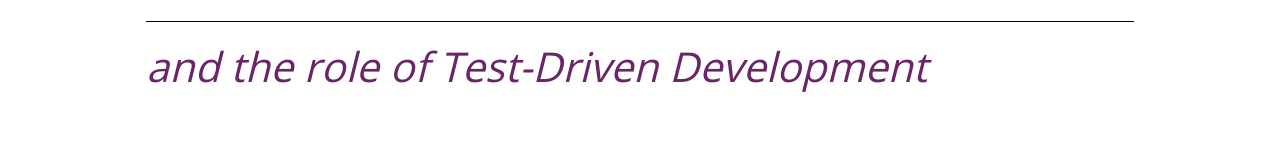
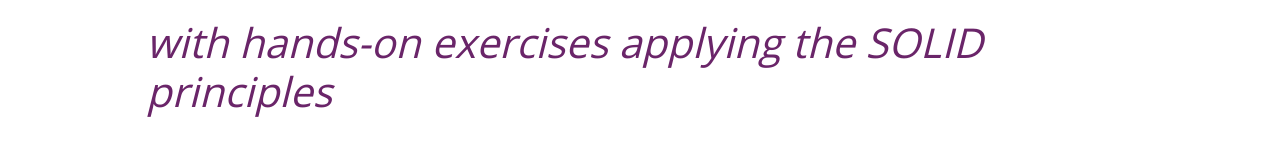
Before and after one commit to brookingcharlie/solid-slides, a website: page index.html in a window 1280 px wide. Shown: the part 493-659 px from the top of the page. Drawn offline with Linux system fonts and the light colour scheme; a web font is replaced by a local one.

Commit message:
make title more SOLID

```diff
--- a/index.html
+++ b/index.html
@@ -3,9 +3,9 @@
 <head>
   <meta charset="utf-8">
 
-  <title>Principles of Software Design and Test-Driven Development</title>
+  <title>Principles of Software Design</title>
 
-  <meta name="description" content="Overview of principles for good software design including hands-on exercise referencing test-driven development">
+  <meta name="description" content="Overview of principles for good software design including hands-on exercises applying the SOLID principles">
   <meta name="author" content="Charlie Brooking and Steve Morris">
   <meta name="apple-mobile-web-app-capable" content="yes" />
   <meta name="apple-mobile-web-app-status-bar-style" content="black-translucent" />
@@ -32,7 +32,7 @@
     <div class="slides">
       <section class="title">
         <h1>Principles of Software Design</h1>
-        <h3>and the role of Test-Driven Development</h3>
+        <h3>with hands-on exercises applying the SOLID principles</h3>
       </section>
 
       <section>
```
Also changed, not shown: README.md.
